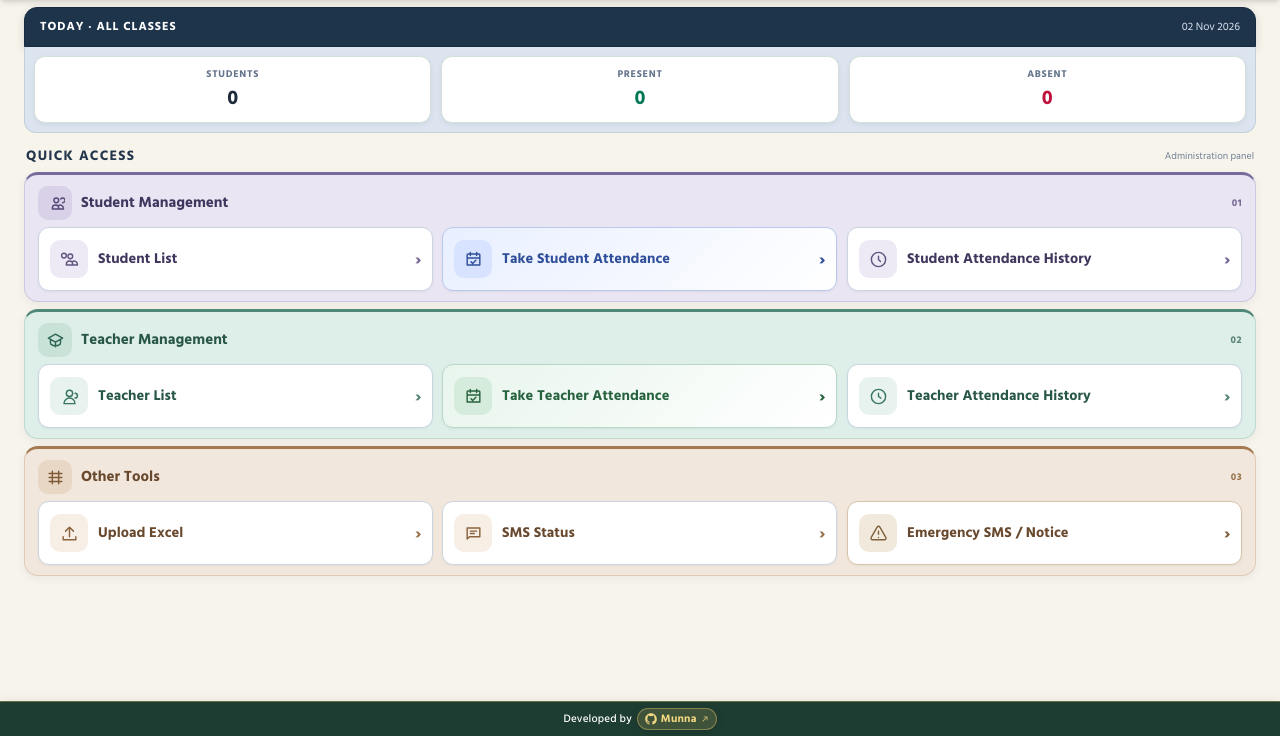
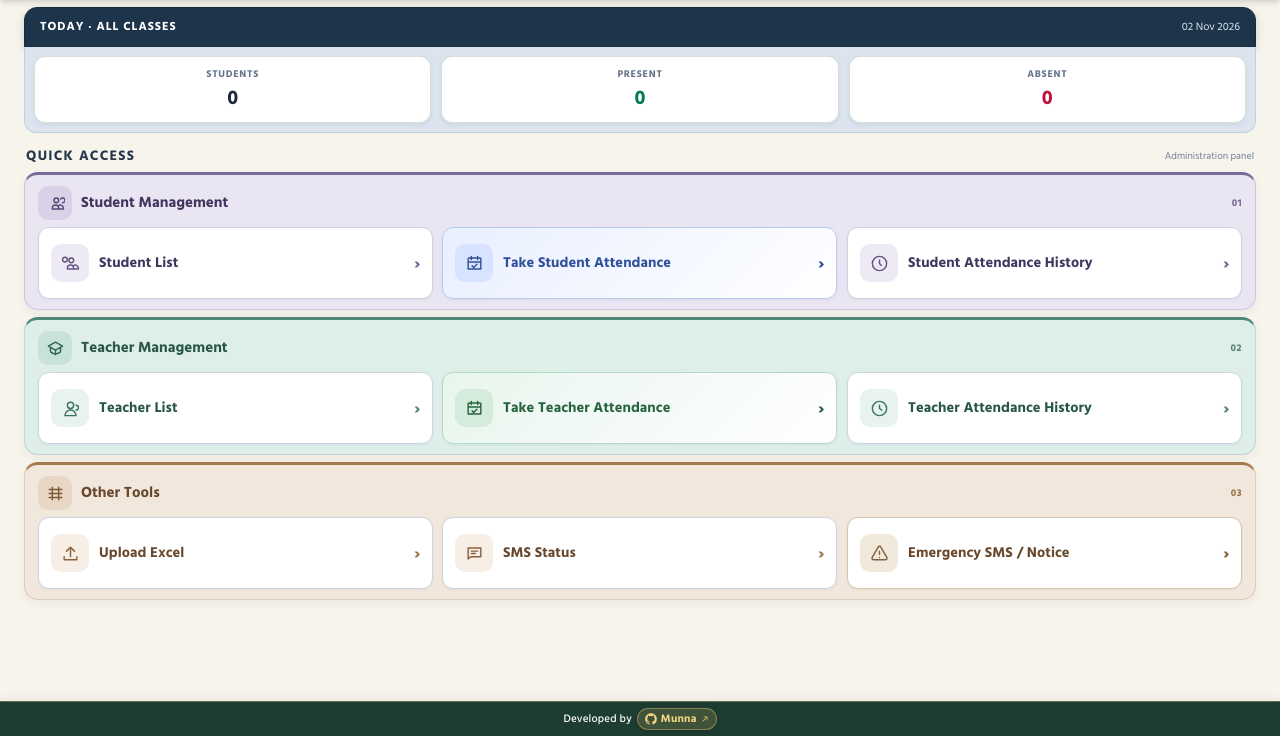
Before and after one commit to MMunna5/School-attendance, a Django app: page / in a window 1280 px wide. Shown: the part 64-800 px from the top of the page. Run offline with Django 5.2, Linux system fonts and the light colour scheme; the visitor is signed in with stand-in values (Sample User, id 1); data that the repository does not hold is empty; some libraries are stand-ins or nearby versions.

Commit message:
Increase Quick Access card sizing by the same amount again

```diff
--- a/attendance/templates/attendance/dashboard.html
+++ b/attendance/templates/attendance/dashboard.html
@@ -644,7 +644,7 @@
     .dash-section-head h3{font-size:15px!important;line-height:1.25!important}
     .dash-section-head>span:last-child{font-size:10px!important}
     .dash-links{gap:9px!important}
-    .dash-link{min-height:72px!important;padding:12px 14px!important;gap:10px!important;border-radius:11px!important}
+    .dash-link{min-height:80px!important;padding:14px 16px!important;gap:10px!important;border-radius:11px!important}
     .dash-link-icon{width:38px!important;height:38px!important;border-radius:10px!important}
     .dash-link-icon svg{width:19px!important;height:19px!important}
     .dash-link-title{font-size:14.5px!important;line-height:1.35!important}
@@ -654,14 +654,14 @@
       .dash-section{padding:10px 12px!important;margin-bottom:8px!important}
       .dash-section-head{margin-bottom:7px!important}
       .dash-section-icon{width:32px!important;height:32px!important}
-      .dash-link{min-height:68px!important;padding:10px 11px!important;gap:9px!important}
+      .dash-link{min-height:76px!important;padding:12px 13px!important;gap:9px!important}
       .dash-link-icon{width:35px!important;height:35px!important}
       .dash-link-title{font-size:13.5px!important;line-height:1.35!important}
     }
     @media(max-height:820px) and (min-width:768px){
       .dash-section{padding:10px 13px!important;margin-bottom:7px!important}
       .dash-section-head{margin-bottom:6px!important}
-      .dash-link{min-height:64px!important;padding:9px 11px!important}
+      .dash-link{min-height:72px!important;padding:11px 12px!important}
     }
   </style>
 
```
